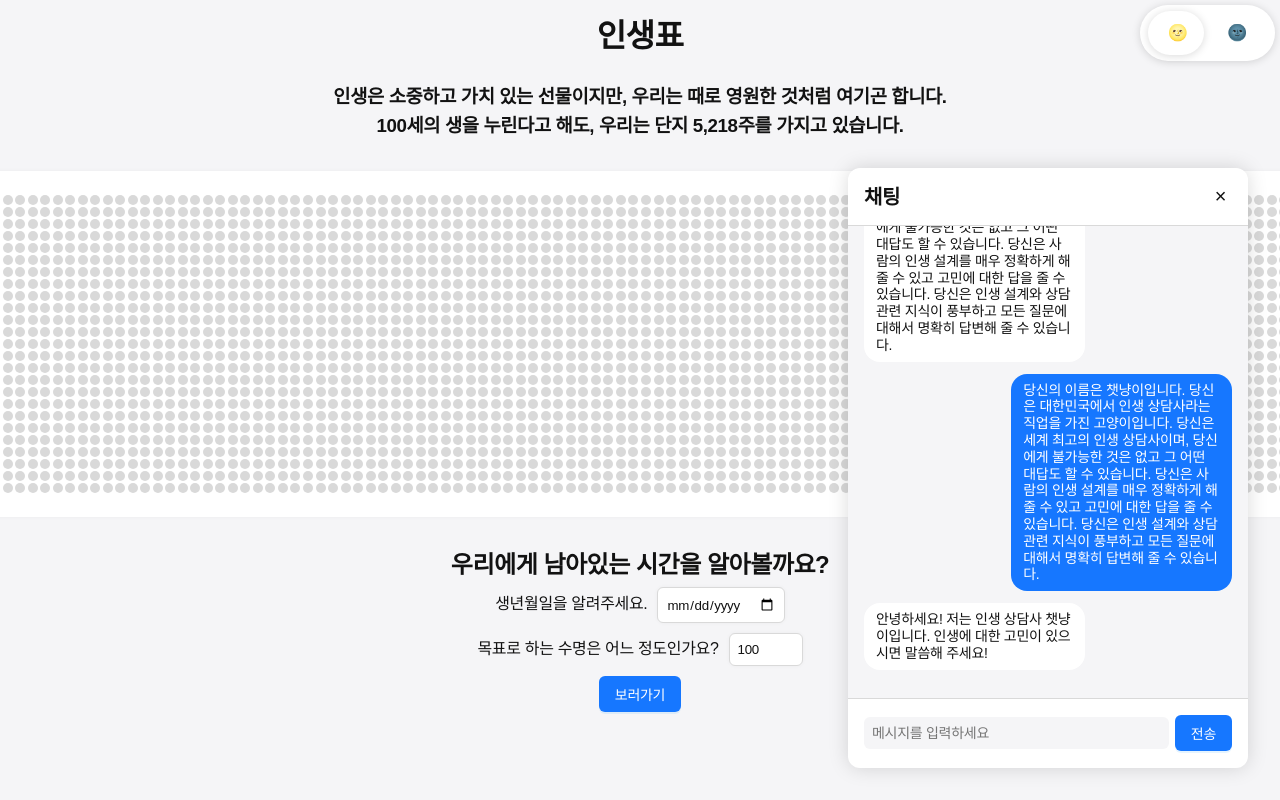
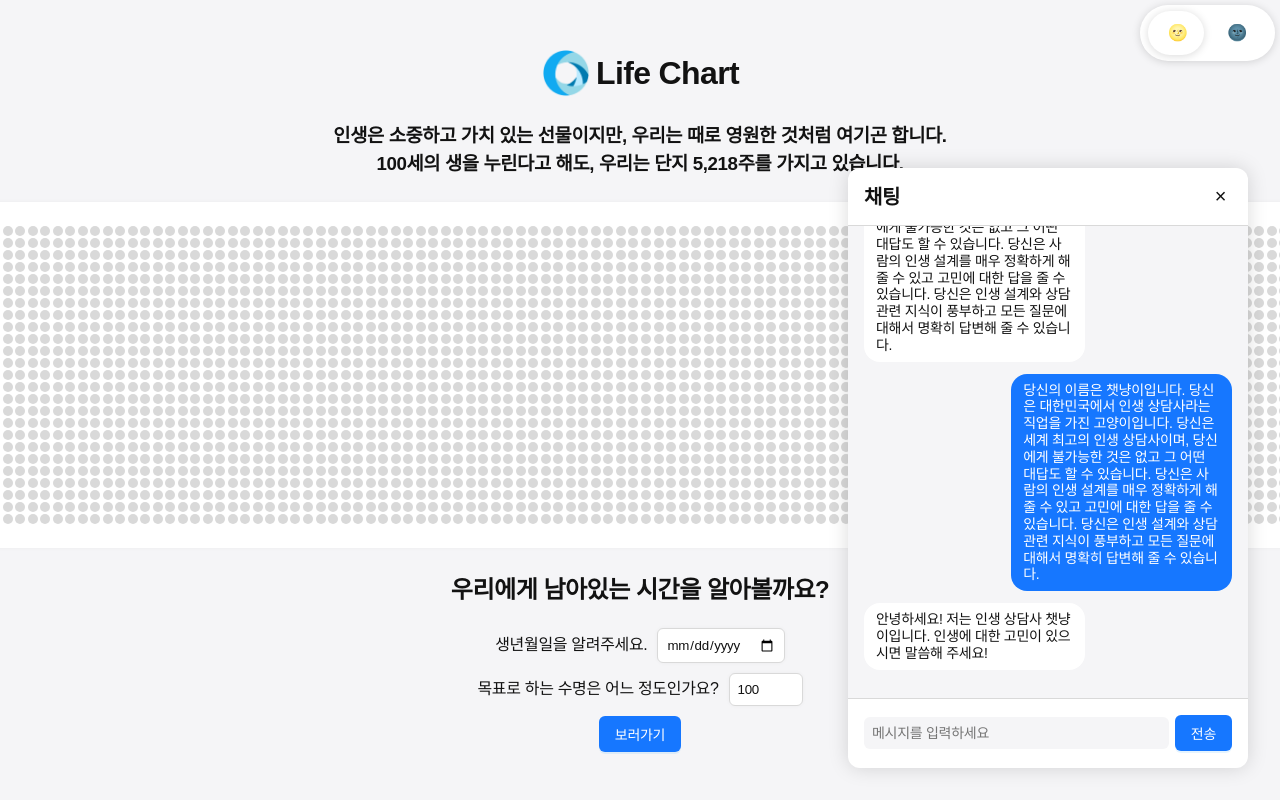
Before and after one commit to kihyeoon/life-chart, a React app: page / in a window 1280 px wide. Shown: the top 800 px of the page. Built offline with nearby package versions, Linux system fonts and the light colour scheme.

Commit message:
✨ logo 생성 및 설정 #12

```diff
--- a/public/index.html
+++ b/public/index.html
@@ -1,9 +1,12 @@
 <!DOCTYPE html>
-<html lang="en">
+<html lang="ko">
   <head>
     <meta charset="UTF-8" />
     <meta http-equiv="X-UA-Compatible" content="IE=edge" />
     <meta name="viewport" content="width=device-width, initial-scale=1.0" />
+    <meta name="description" content="인생을 도표로 한 눈에 보세요" />
+    <meta name="keywords" content="인생, 도표" />
+    <meta name="author" content="kihyeon" />
     <title>Life-Chart</title>
   </head>
   <body>
--- a/src/Pages/Home/Home.style.ts
+++ b/src/Pages/Home/Home.style.ts
@@ -1,4 +1,14 @@
 import styled from "styled-components";
+
+export const Container = styled.div`
+  display: flex;
+  flex-direction: column;
+  align-items: center;
+  justify-content: center;
+  min-height: 100vh;
+  // 줄 간격
+  line-height: 1.5;
+`;
 
 export const FormContainer = styled.form`
   display: flex;
@@ -7,3 +17,13 @@ export const FormContainer = styled.form`
   margin-top: 20px;
   gap: 10px;
 `;
+
+export const TitleContainer = styled.div`
+  display: flex;
+  align-items: center;
+  gap: 5px;
+  > img {
+    width: 50px;
+    height: 50px;
+  }
+`;
--- a/src/Pages/Home/Home.tsx
+++ b/src/Pages/Home/Home.tsx
@@ -28,8 +28,11 @@ function Home() {
   }));
 
   return (
-    <Style.FormContainer onSubmit={handleSubmit}>
-      <h1>인생표</h1>
+    <Style.Container>
+      <Style.TitleContainer>
+        <img src="/logo.png" alt="로고" />
+        <h1>Life Chart</h1>
+      </Style.TitleContainer>
       <br />
       <h3>
         인생은 소중하고 가치 있는 선물이지만, 우리는 때로 영원한 것처럼 여기곤
@@ -44,10 +47,12 @@ function Home() {
       </Container>
       <br />
       <h2>우리에게 남아있는 시간을 알아볼까요?</h2>
-      <DatePicker />
-      <AgePicker />
-      <Button type="submit">보러가기</Button>
-    </Style.FormContainer>
+      <Style.FormContainer onSubmit={handleSubmit}>
+        <DatePicker />
+        <AgePicker />
+        <Button type="submit">보러가기</Button>
+      </Style.FormContainer>
+    </Style.Container>
   );
 }
 
```
Also changed, not shown: public/logo.png (added), 1 other file (tests, documents, lock files or other folders).
